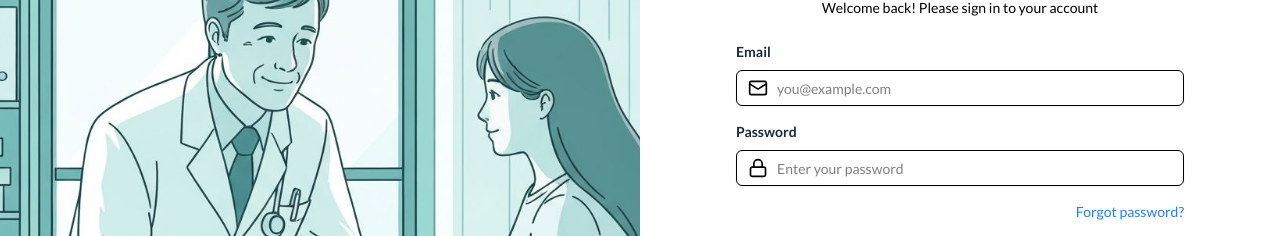
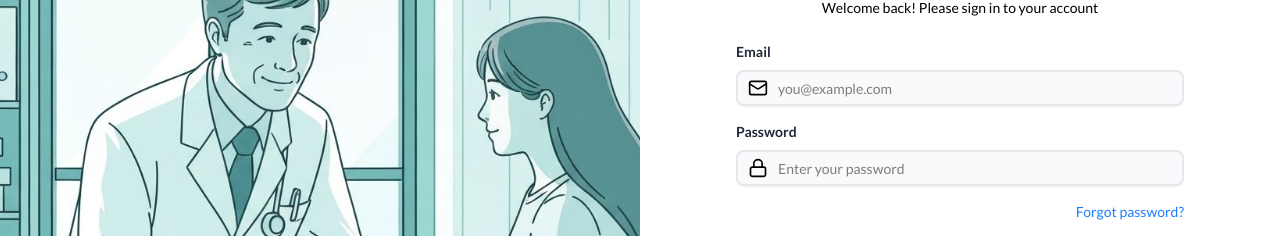
Before and after one commit to mahmud123064/ownmed, a React (Vite) app: page /sign-in in a window 1280 px wide. Shown: the part 333-569 px from the top of the page. Built offline with nearby package versions, Linux system fonts and the light colour scheme; no server answers.

Commit message:
Initial redux setup done

```diff
--- a/package.json
+++ b/package.json
@@ -12,7 +12,9 @@
   "dependencies": {
     "@radix-ui/react-navigation-menu": "^1.2.14",
     "@radix-ui/react-slot": "^1.2.4",
+    "@reduxjs/toolkit": "^2.11.2",
     "@tailwindcss/vite": "^4.1.18",
+    "bcryptjs": "^3.0.3",
     "class-variance-authority": "^0.7.1",
     "clsx": "^2.1.1",
     "localforage": "^1.10.0",
@@ -23,6 +25,7 @@
     "react-dom": "^19.2.0",
     "react-hook-form": "^7.71.1",
     "react-icons": "^5.5.0",
+    "react-redux": "^9.2.0",
     "react-ripples-hover": "^0.2.1",
     "react-router-dom": "^7.12.0",
     "sort-by": "^1.2.0",
--- a/src/Pages/Authentication/SignIn/SignIn.jsx
+++ b/src/Pages/Authentication/SignIn/SignIn.jsx
@@ -6,8 +6,14 @@ import { Label } from "@/components/ui/label";
 import { Link } from "react-router-dom";
 import signUpIllustration from "../../../assets/signup-illustration.jpg";
 import { useForm } from "react-hook-form";
+// import bcrypt from "bcryptjs";
+
+
 
 export default function SignIn() {
+
+
+
     const [isLoading, setIsLoading] = useState(false);
 
     const {
@@ -81,7 +87,11 @@ export default function SignIn() {
                                                 "Enter a valid email address",
                                         },
                                     })}
-                                    className="pl-10 bg-background border border-input focus:border-primary focus:ring-2 focus:ring-primary/20"
+                                     className={`w-full pl-10 py-2.5 rounded-lg border-2 transition-all duration-200 focus:outline-none font-medium ${
+                                        errors.email
+                                            ? "border-red-300 bg-red-50 focus:border-red-500 focus:ring-1 focus:ring-primary"
+                                            : "border-gray-200 bg-gray-50 focus:border-primary focus:ring-1 focus:ring-primary"
+                                    }`}
                                 />
                             </div>
                             {errors.email && (
@@ -113,7 +123,11 @@ export default function SignIn() {
                                                 "Password must be at least 8 characters",
                                         },
                                     })}
-                                    className="pl-10"
+                                   className={`w-full pl-10 py-2.5 rounded-lg border-2 transition-all duration-200 focus:outline-none font-medium ${
+                                        errors.email
+                                            ? "border-red-300 bg-red-50 focus:border-red-500 focus:ring-1 focus:ring-primary"
+                                            : "border-gray-200 bg-gray-50 focus:border-primary focus:ring-1 focus:ring-primary"
+                                    }`}
                                 />
                             </div>
                             {errors.password && (
--- /dev/null
+++ b/src/redux/store.js
@@ -0,0 +1,6 @@
+import { configureStore } from "@reduxjs/toolkit";
+
+
+export const store = configureStore({
+  reducer: {},
+});
```
Also changed, not shown: src/main.jsx (+6 -1 lines), 1 other file (tests, documents, lock files or other folders).
